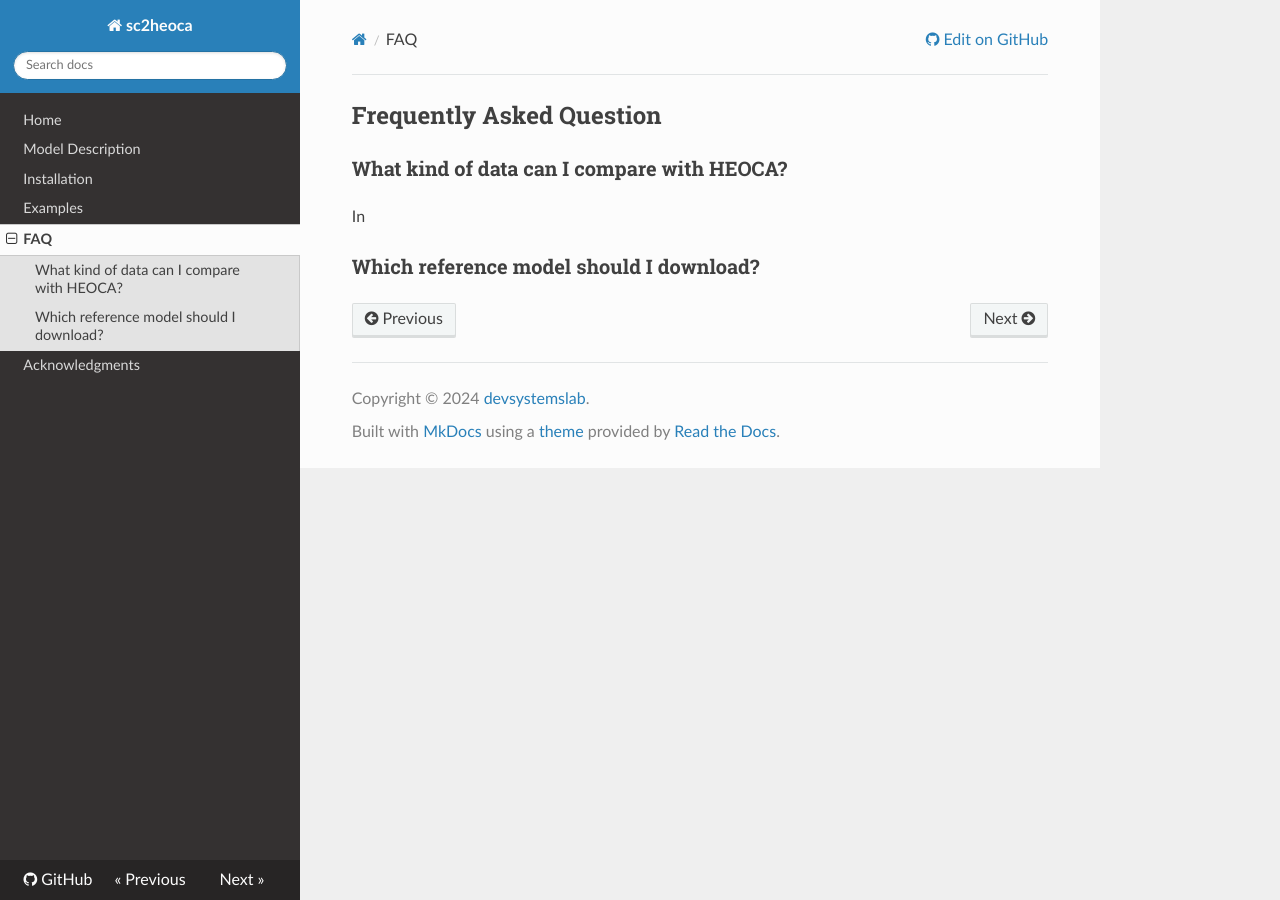
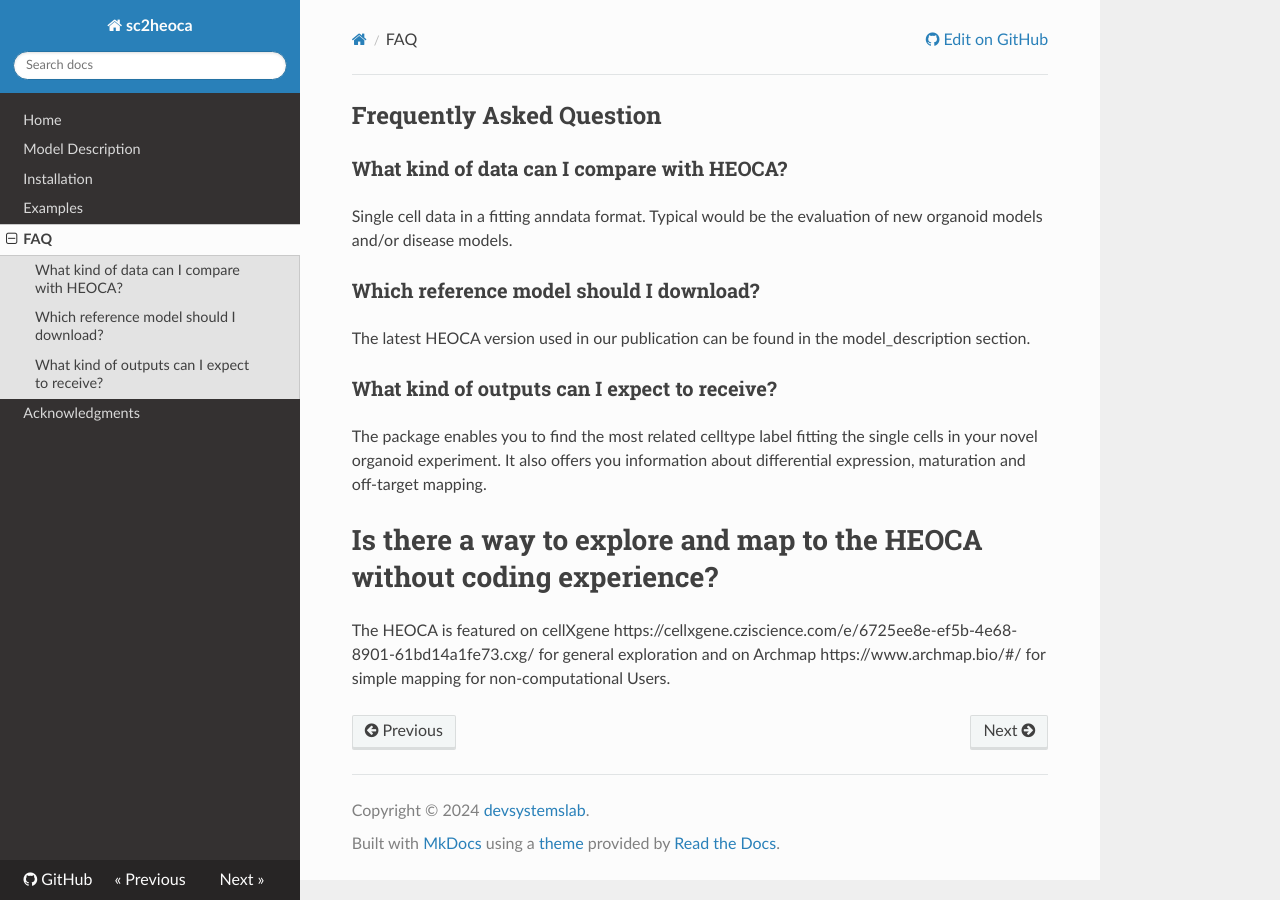
Before and after one commit to devsystemslab/sc2heoca, an MkDocs documentation site: the page built from docs/faq.md, in a window 1280 px wide. Built offline with MkDocs 1.6.1, drawn with Linux system fonts in a browser that asks for light colours; nearby versions of some CDN libraries.

Commit message:
Update faq.md

```diff
--- a/docs/faq.md
+++ b/docs/faq.md
@@ -1,6 +1,17 @@
 ## Frequently Asked Question
 
 ### What kind of data can I compare with HEOCA?
-In
+
+Single cell data in a fitting anndata format. Typical would be the evaluation of new organoid models and/or disease models.
 
 ### Which reference model should I download?
+
+The latest HEOCA version used in our publication can be found in the model_description section.
+
+### What kind of outputs can I expect to receive?
+
+The package enables you to find the most related celltype label fitting the single cells in your novel organoid experiment. It also offers you information about differential expression, maturation and off-target mapping.
+
+# Is there a way to explore and map to the HEOCA without coding experience?
+
+The HEOCA is featured on cellXgene https://cellxgene.cziscience.com/e/6725ee8e-ef5b-4e68-8901-61bd14a1fe73.cxg/ for general exploration and on Archmap https://www.archmap.bio/#/ for simple mapping for non-computational Users.
```
